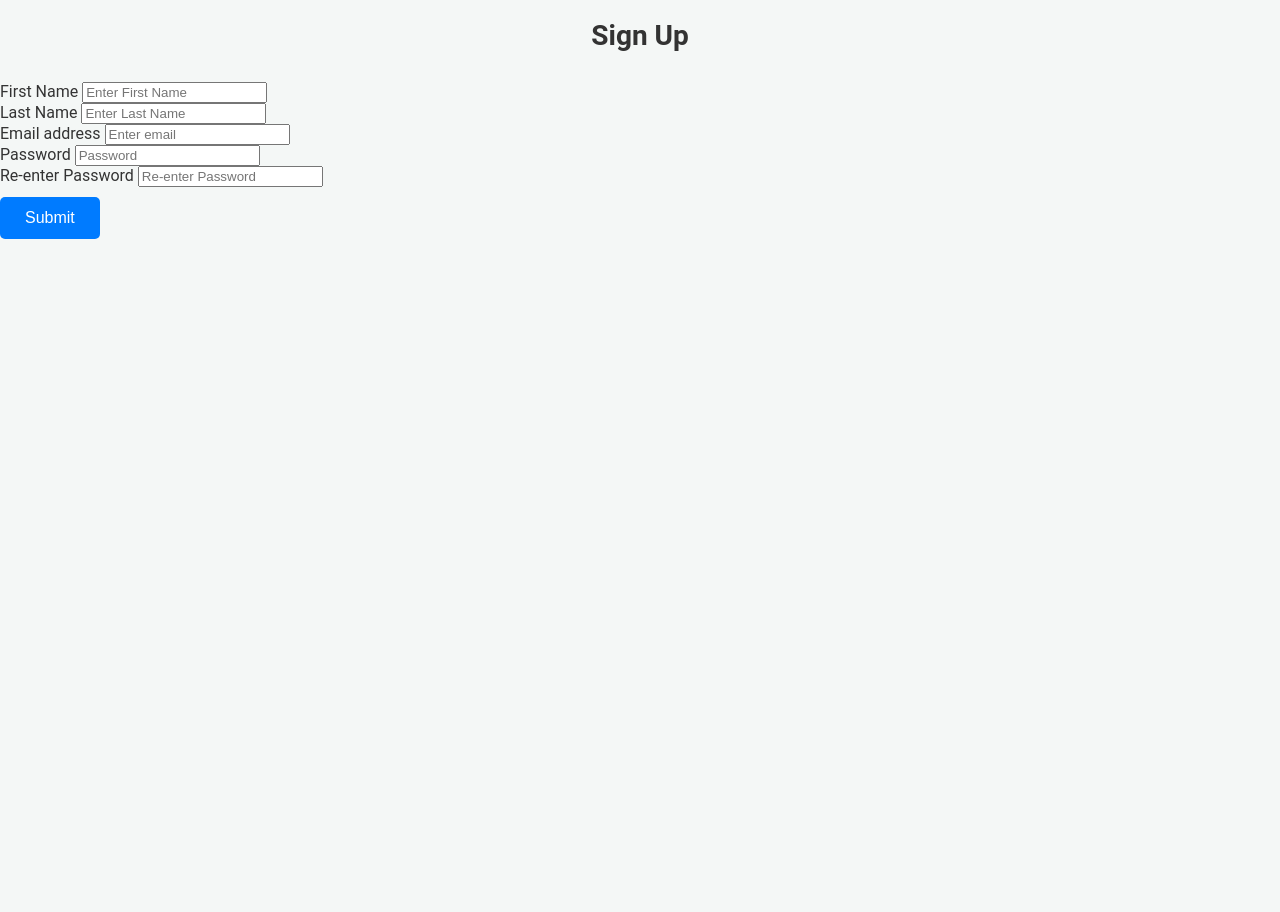
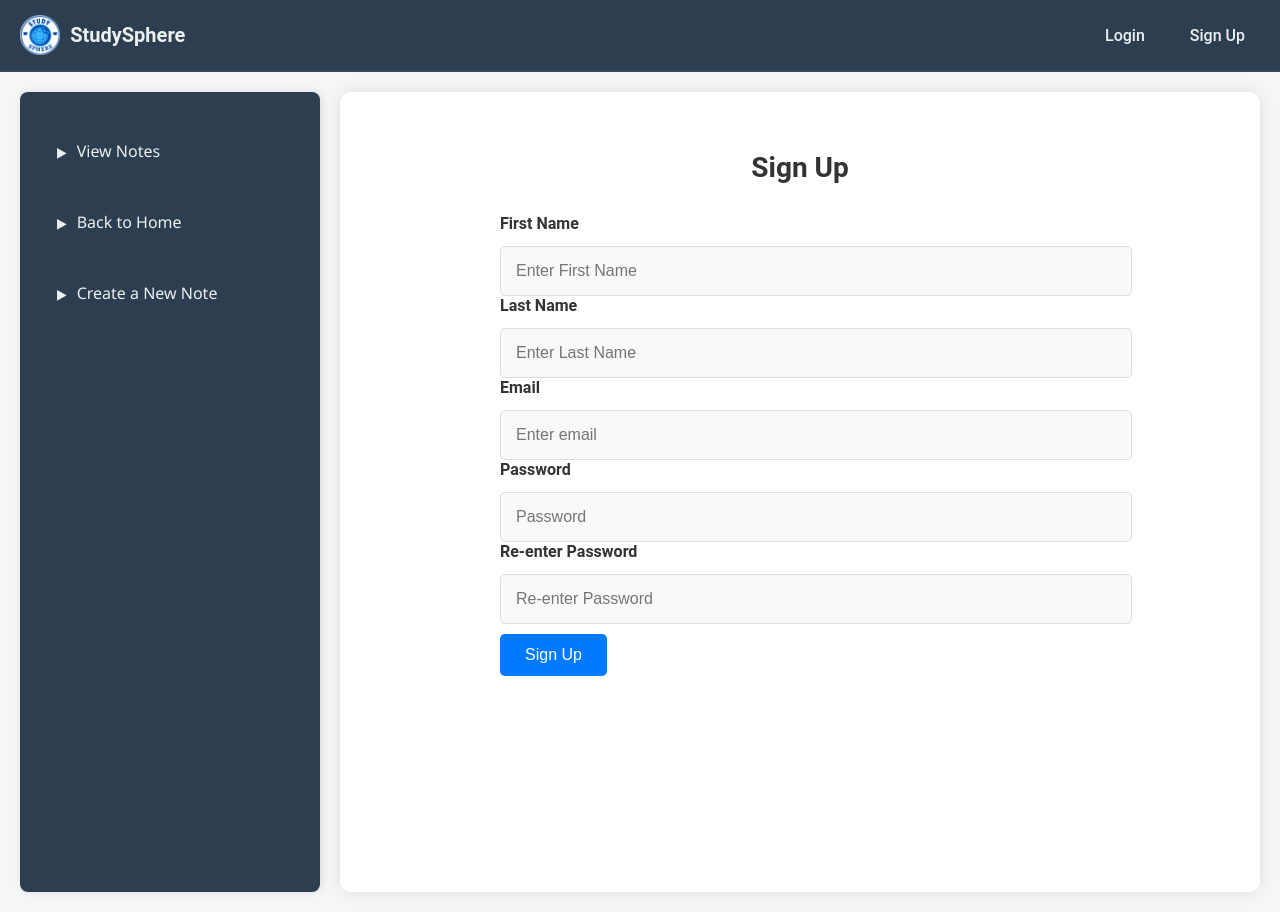
Before and after one commit to ahafiz03/ITSC4155Project, a Flask app: page /signup in a window 1280 px wide. Before the commit the page ends 239 px from the top, so only its background shows below. Run offline with Flask 3, Linux system fonts and the light colour scheme.

Commit message:
fixed login/signup

```diff
--- a/templates/signup.html
+++ b/templates/signup.html
@@ -7,32 +7,52 @@
     <link rel="stylesheet" href="{{ url_for('static', filename='styles.css') }}">
 </head>
 <body>
-    <div class="p-5 bg-secondary w-75 mx-auto" style="--bs-bg-opacity: .1;"></div>
-    <h1 class="text-center mb-5">Sign Up</h1>
-    <div class="mx-auto w-50">
-        <form action="/signup" method="POST" class="mb-5">
-            <div class="form-group pb-3">
+    <header class="header">
+        <div class="header-left">
+            <img src="/static/StudySphere.png" alt="Logo" class="logo">
+            <span class="brand-text">StudySphere</span>
+        </div>
+        <div class="header-right">
+            <a href="{{ url_for('get_account_login_page') }}" class="header-link">Login</a>
+            <a href="{{ url_for('get_account_signup_page') }}" class="header-link">Sign Up</a>
+        </div>
+    </header>
+    <div class="container">
+        <div class="sidebar">
+            <ul>
+                <li><a href="{{ url_for('view_notes') }}">View Notes</a></li>
+                <li><a href="{{ url_for('home') }}">Back to Home</a></li>
+                <li><a href="{{ url_for('create_note') }}">Create a New Note</a></li>
+            </ul>
+        </div>
+        <div class="main-content">
+            <div class="form-container">
+                <h1 class="text-center">Sign Up</h1>
+                <form action="/signup" method="POST" class="note-form">
+                    <div class="form-group">
                         <label for="first_name">First Name</label>
                         <input type="text" class="form-control" name="first_name" id="first_name" placeholder="Enter First Name" required>
                     </div>
-            <div class="form-group pb-3">
+                    <div class="form-group">
                         <label for="last_name">Last Name</label>
                         <input type="text" class="form-control" name="last_name" id="last_name" placeholder="Enter Last Name" required>
                     </div>
-            <div class="form-group pb-3">
-                <label for="email">Email address</label>
-                <input type="email" class="form-control" name="email" id="email" aria-describedby="emailHelp" placeholder="Enter email" required>
+                    <div class="form-group">
+                        <label for="email">Email</label>
+                        <input type="email" class="form-control" name="email" id="email" placeholder="Enter email" required>
                     </div>
-            <div class="form-group pb-3">
+                    <div class="form-group">
                         <label for="password">Password</label>
-                <input type="password" class="form-control" name="password" id="password" placeholder="Password">
+                        <input type="password" class="form-control" name="password" id="password" placeholder="Password" required>
                     </div>
-            <div class="form-group pb-3">
+                    <div class="form-group">
                         <label for="re-password">Re-enter Password</label>
-                <input type="password" class="form-control" name="re-password" id="re-password" placeholder="Re-enter Password">
+                        <input type="password" class="form-control" name="re-password" id="re-password" placeholder="Re-enter Password" required>
                     </div>
-            <button type="submit" class="btn btn-primary w-100 opacity-75">Submit</button>
+                    <button type="submit" class="btn btn-primary">Sign Up</button>
                 </form>
+            </div>
+        </div>
     </div>
 </body>
 </html>
```
Also changed, not shown: templates/login.html (+33 -14 lines). Lines whose indentation alone changed are shown as unchanged.
